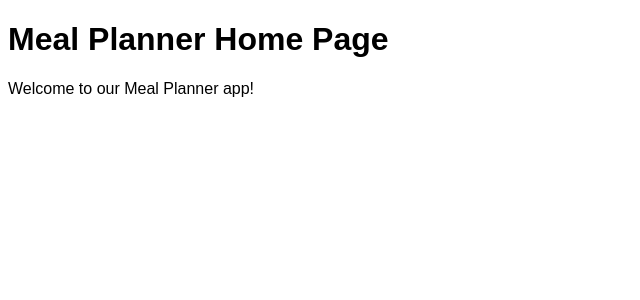
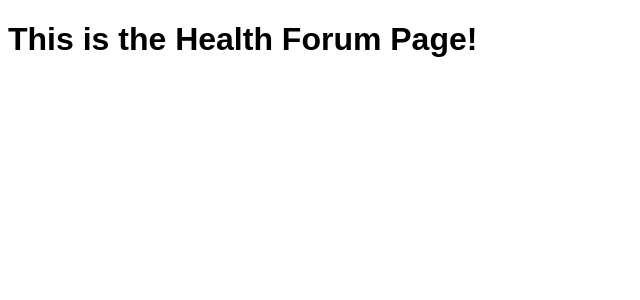
Before and after one commit to SCCapstone/TODOTeamName, a Django app: page /forum/ in a window 1280 px wide. Shown: the part 62-362 px from the top of the page, without its empty margins (0-640 px from the left). Run offline with Django 3.2, Linux system fonts and the light colour scheme; data that the repository does not hold is empty.

Commit message:
tried to fix url issue (sorta did)

```diff
--- a/TODOTeamName/meal_planner_main/urls.py
+++ b/TODOTeamName/meal_planner_main/urls.py
@@ -3,6 +3,6 @@ from django.contrib import admin
 from . import views
 
 urlpatterns = [
-    path('', views.homePage, name = 'main-site'),
+    path('', views.frontpage, name = 'main-site'),
     #path('about/', views.about, name = 'site-about'),
 ]
--- a/TODOTeamName/meal_planner_main/views.py
+++ b/TODOTeamName/meal_planner_main/views.py
@@ -57,7 +57,7 @@ def healthForum(request):
 	return render(request, 'todo_team_name/healthForumMain.html')
 
 def forumPost(request):
-	return render(request, 'todo_team_name/healthForumPost_detail.html')
+	return render(request, 'todo_team_name/healthForumPost.html')
 
 def pantry(request):
 	return render(request, 'todo_team_name/pantryMain.html')
@@ -71,7 +71,7 @@ def recipes(request):
 
 def frontpage(request):
 	posts = Post.objects.all()
-	return render(request, 'meal_planner_main/homePage.html',{'posts': posts})
+	return render(request, 'todo_team_name/healthForumMain.html',{'posts': posts})
 
 #def post_detail(request, slug):
 #	post = Post.objects.get(slug = slug)
--- a/TODOTeamName/todo_team_name/templates/todo_team_name/healthForumMain.html
+++ b/TODOTeamName/todo_team_name/templates/todo_team_name/healthForumMain.html
@@ -13,7 +13,7 @@
     <h2 class="subtitle">{{ post.title }}</h2>
     <small>Posted at {{ post.date_added }}</small>
     <p>{{ post.intro }}</p>
-    <a href= "{% url 'healthForumPost_detail' post.slug %}">Read more</a>
+    <!-- <a href= "{% url 'healthForumPost_detail' post.slug %}">Read more</a> -->
 </div>
 {% endfor %}
 
--- a/TODOTeamName/todo_team_name/urls.py
+++ b/TODOTeamName/todo_team_name/urls.py
@@ -27,9 +27,9 @@ urlpatterns = [
     path('createAccount/', views.createAccount, name = 'createAccount'),
     path('login/', views.login, name = 'login'),
     path('calendar/', views.calendar, name = 'calendar'),
-    path('forum/', include('meal_planner_main.urls'), name = 'forum'),
+    path('forum/', views.frontpage, name = 'forum'),
     path('post/', views.forumPost, name = 'fpost'),
-   #path('<slug:slug>/',post_detail, name ='post_detail'),
+    #path('<slug:slug>/',post_detail, name ='post_detail'),
     path('groceries/', views.groceryListView, name = 'groceries'),
     path('pantry/', views.pantry, name = 'pantry'),
     path('recipes/', views.recipes, name = 'recipes'),
```
Also changed, not shown: TODOTeamName/meal_planner_main/migrations/0001_initial.py.
